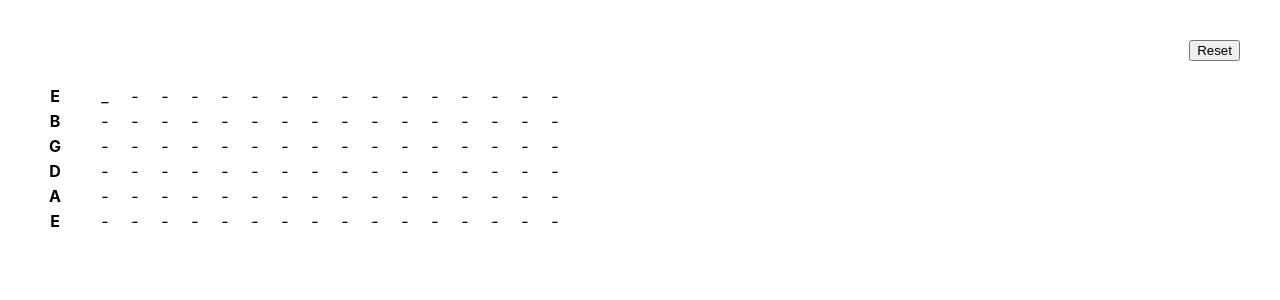
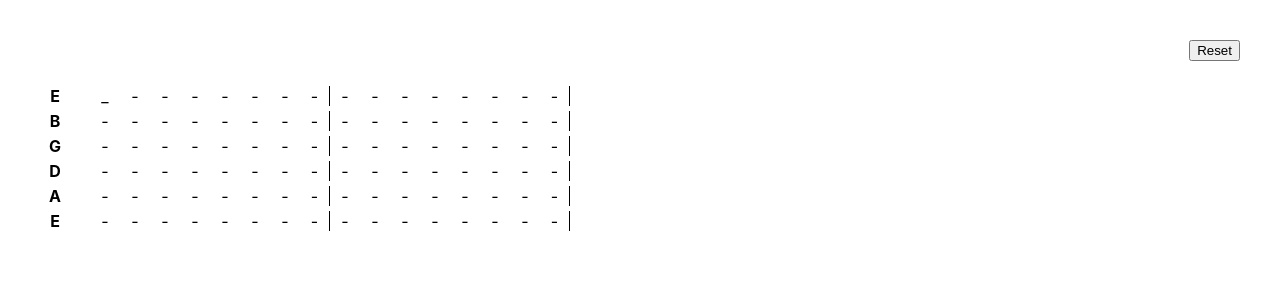
Before and after one commit to fmodica/tablature-react, a React (Create React App) app: page / in a window 1280 px wide. Shown: the top 300 px of the page. Built offline with nearby package versions, Linux system fonts and the light colour scheme.

Commit message:
Added bars

```diff
--- a/src/App.tsx
+++ b/src/App.tsx
@@ -20,9 +20,10 @@ export default class App extends Component<IAppProps, IAppState> {
           editorIsFocused={this.state.editorIsFocused}
           chords={this.state.chords}
           tuning={this.state.tuning}
+          focusedNote={this.state.focusedNote}
           maxFretNum={this.state.maxFretNum}
           mapFromNoteLetterEnumToString={this.state.mapFromNoteLetterEnumToString}
-          focusedNote={this.state.focusedNote}
+          notesPerMeasure={this.state.notesPerMeasure}
           onKeyBoardNavigation={this.onKeyBoardNavigation}
           onEdit={this.onEdit}
           onNoteClick={this.onNoteClick}
@@ -108,7 +109,8 @@ export default class App extends Component<IAppProps, IAppState> {
           [NoteLetter.Gflat, 'F#'],
           [NoteLetter.G, 'G']
         ]
-      )
+      ),
+      notesPerMeasure: 8
     };
   }
 
@@ -126,8 +128,9 @@ interface IAppProps { }
 interface IAppState {
   editorIsFocused: boolean;
   chords: (number | null)[][];
+  tuning: INote[];
   focusedNote: ITabNoteLocation | null;
-  tuning: INote[];
   maxFretNum: number;
   mapFromNoteLetterEnumToString: Map<NoteLetter, string>;
+  notesPerMeasure: number | null;
 }
--- a/src/tablature/chord.tsx
+++ b/src/tablature/chord.tsx
@@ -2,8 +2,16 @@ import React, { PureComponent } from 'react';
 
 export class Chord extends PureComponent<IChordProps, IChordState> {
   render(): JSX.Element {
-    const fretElements: JSX.Element[] = this.props.notes.map((fret, stringIndex) => {
-      return <div key={stringIndex}>{this.getFretElement(stringIndex, fret)}</div>;
+    const needsBar = this.props.notesPerMeasure !== null
+      && this.props.notesPerMeasure !== 0
+      && ((this.props.chordIndex + 1) % this.props.notesPerMeasure === 0);
+
+    const fretElements: JSX.Element[] = this.props.notes.map((fret: number | null, stringIndex: number) => {
+      const cssClass = `fret-container ${needsBar ? 'bar' : ''}`;
+
+      return (
+        <div className={cssClass} key={stringIndex}>{this.getFretElement(stringIndex, fret)}</div>
+      );
     });
 
     return (
@@ -14,7 +22,7 @@ export class Chord extends PureComponent<IChordProps, IChordState> {
   }
 
   private getFretElement(stringIndex: number, fret: number | null): JSX.Element {
-    const isFocused: boolean = stringIndex === this.props.indexOfFocusedString;
+    const isFocused: boolean = stringIndex === this.props.focusedStringIndex;
     const className: string = 'fret' + (isFocused ? ' blink' : '');
 
     const fretNumDisplay = fret === null
@@ -34,8 +42,9 @@ export class Chord extends PureComponent<IChordProps, IChordState> {
 
 export interface IChordProps {
   chordIndex: number;
-  indexOfFocusedString: number | null;
+  focusedStringIndex: number | null;
   notes: (number | null)[];
+  notesPerMeasure: number | null;
   onNoteClick: (chordIndex: number, stringIndex: number, e: React.MouseEvent) => void;
   onNoteRightClick: (chordIndex: number, stringIndex: number, e: React.MouseEvent) => void;
 }
--- a/src/tablature/tablature.css
+++ b/src/tablature/tablature.css
@@ -14,6 +14,10 @@
   min-width: 30px;
   text-align: center;
   margin-bottom: 40px;
+}
+
+.tablature .fret-container.bar {
+  border-right: 1px solid black;
 }
 
 .tablature .fret {
--- a/src/tablature/tablature.tsx
+++ b/src/tablature/tablature.tsx
@@ -67,7 +67,7 @@ export class Tablature extends PureComponent<ITablatureProps, ITablatureState> {
 
   private getChordElements(): JSX.Element[] {
     return this.props.chords.map((chord, chordIndex) => {
-      const indexOfFocusedString = (this.editorAndNoteAreFocused() && chordIndex === this.props.focusedNote!.chordIndex)
+      const focusedStringIndex = (this.editorAndNoteAreFocused() && chordIndex === this.props.focusedNote!.chordIndex)
         ? this.props.focusedNote!.stringIndex
         : null;
 
@@ -75,8 +75,9 @@ export class Tablature extends PureComponent<ITablatureProps, ITablatureState> {
         <Chord
           key={chordIndex}
           chordIndex={chordIndex}
-          indexOfFocusedString={indexOfFocusedString}
+          focusedStringIndex={focusedStringIndex}
           notes={chord}
+          notesPerMeasure={this.props.notesPerMeasure}
           onNoteClick={this.onNoteClick}
           onNoteRightClick={this.onNoteRightClick} />
       );
@@ -293,9 +294,10 @@ export interface ITablatureProps {
   editorIsFocused: boolean;
   chords: (number | null)[][];
   tuning: INote[];
+  focusedNote: ITabNoteLocation | null;
   maxFretNum: number;
   mapFromNoteLetterEnumToString: Map<NoteLetter, string>;
-  focusedNote: ITabNoteLocation | null;
+  notesPerMeasure: number | null;
   onKeyBoardNavigation: (newFocusedNote: ITabNoteLocation, e: KeyboardEvent) => void;
   onEdit: (newChords: (number | null)[][], newFocusedNote: ITabNoteLocation, e: KeyboardEvent) => void;
   onNoteClick: (newFocusedNote: ITabNoteLocation, e: React.MouseEvent) => void;
```
